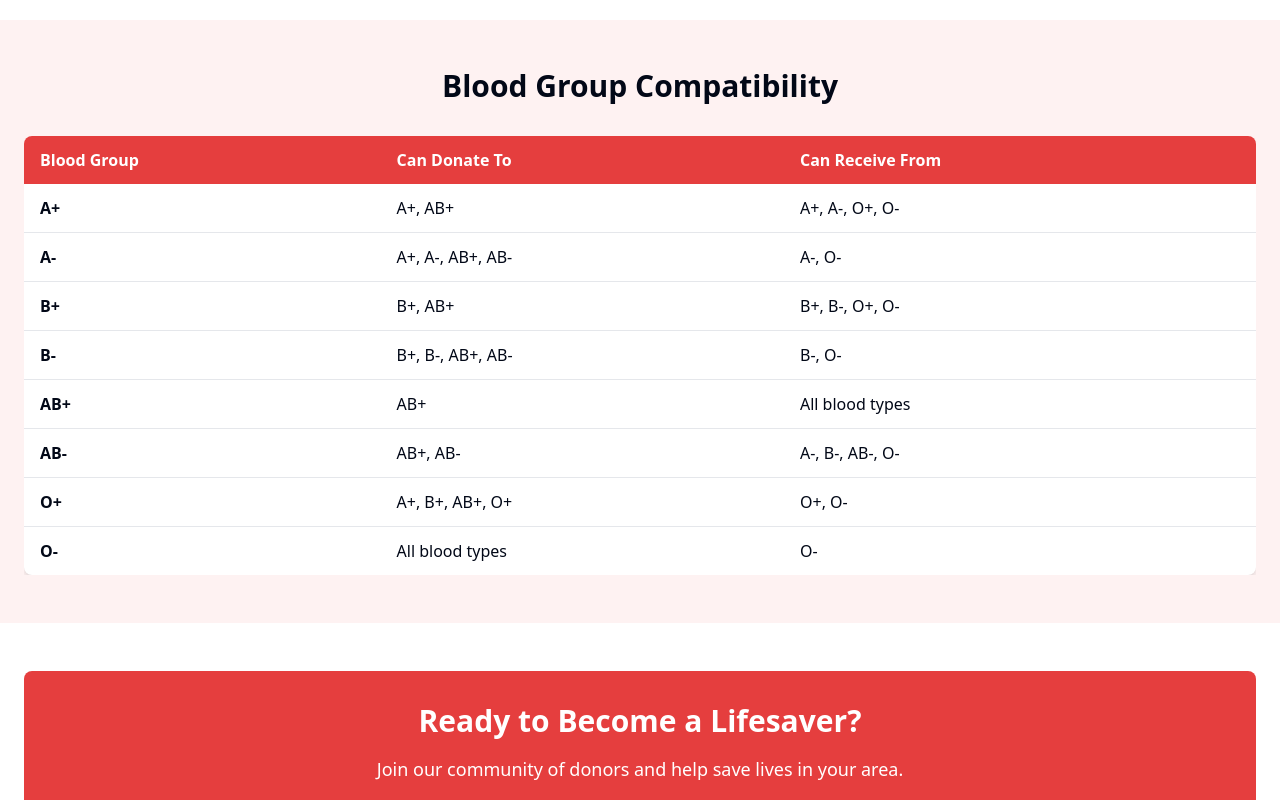
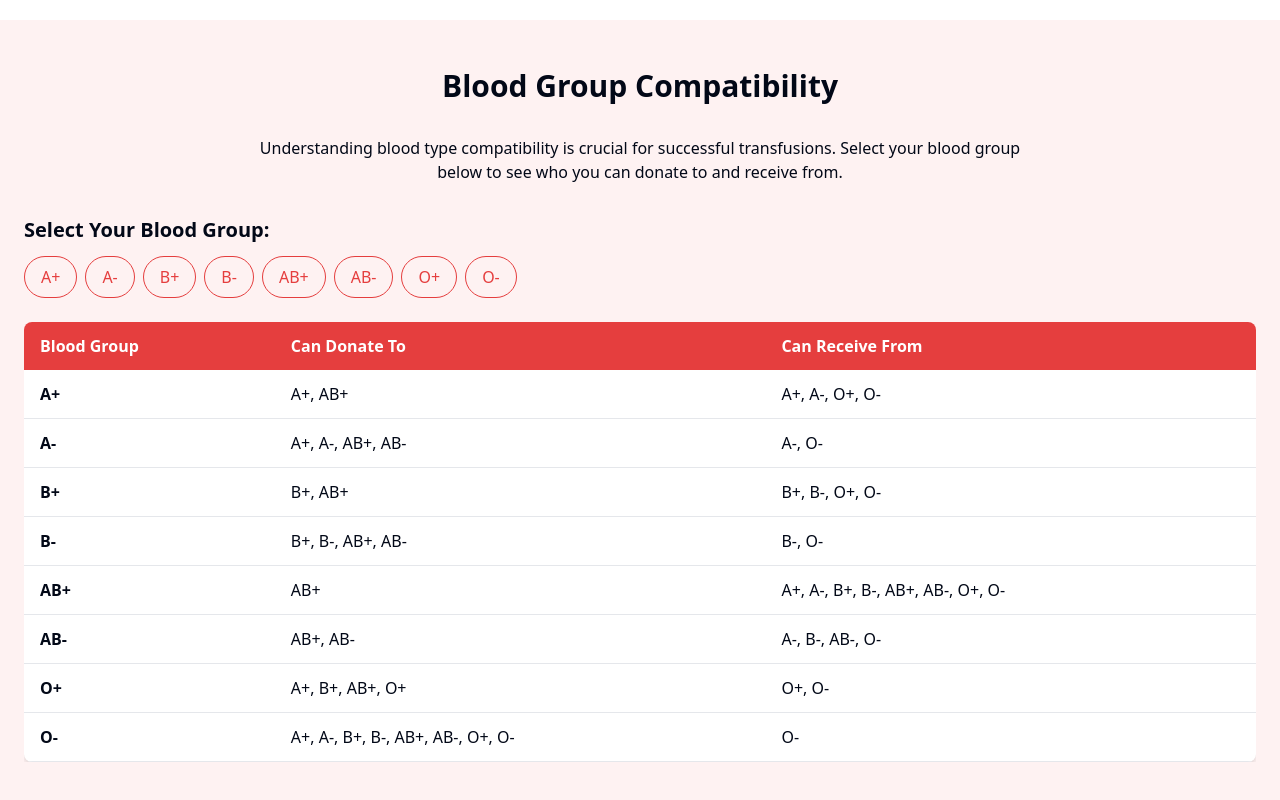
Before and after one commit to Patilyash22/jeevanseva-blood-connect, a React (Vite) app: page / in a window 1280 px wide. Shown: the part 1060-1860 px from the top of the page. Built offline with nearby package versions, Linux system fonts and the light colour scheme.

Commit message:
Refactor: Improve blood compatibility section
Make the blood compatibility section more interactive.

```diff
--- /dev/null
+++ b/src/components/BloodCompatibilityChart.tsx
@@ -0,0 +1,126 @@
+
+import React, { useState } from 'react';
+import { BloodGroup, bloodGroups } from '@/types/donor';
+
+const BloodCompatibilityChart = () => {
+  const [selectedBloodGroup, setSelectedBloodGroup] = useState<BloodGroup | null>(null);
+
+  // Blood compatibility data
+  const compatibilityMap: Record<BloodGroup, { canDonateTo: BloodGroup[], canReceiveFrom: BloodGroup[] }> = {
+    'A+': {
+      canDonateTo: ['A+', 'AB+'],
+      canReceiveFrom: ['A+', 'A-', 'O+', 'O-']
+    },
+    'A-': {
+      canDonateTo: ['A+', 'A-', 'AB+', 'AB-'],
+      canReceiveFrom: ['A-', 'O-']
+    },
+    'B+': {
+      canDonateTo: ['B+', 'AB+'],
+      canReceiveFrom: ['B+', 'B-', 'O+', 'O-']
+    },
+    'B-': {
+      canDonateTo: ['B+', 'B-', 'AB+', 'AB-'],
+      canReceiveFrom: ['B-', 'O-']
+    },
+    'AB+': {
+      canDonateTo: ['AB+'],
+      canReceiveFrom: ['A+', 'A-', 'B+', 'B-', 'AB+', 'AB-', 'O+', 'O-']
+    },
+    'AB-': {
+      canDonateTo: ['AB+', 'AB-'],
+      canReceiveFrom: ['A-', 'B-', 'AB-', 'O-']
+    },
+    'O+': {
+      canDonateTo: ['A+', 'B+', 'AB+', 'O+'],
+      canReceiveFrom: ['O+', 'O-']
+    },
+    'O-': {
+      canDonateTo: ['A+', 'A-', 'B+', 'B-', 'AB+', 'AB-', 'O+', 'O-'],
+      canReceiveFrom: ['O-']
+    }
+  };
+
+  const getCompatibilityClass = (group: BloodGroup, type: 'donate' | 'receive') => {
+    if (!selectedBloodGroup) return '';
+
+    const isCompatible = type === 'donate'
+      ? compatibilityMap[selectedBloodGroup].canDonateTo.includes(group)
+      : compatibilityMap[selectedBloodGroup].canReceiveFrom.includes(group);
+
+    return isCompatible ? 'bg-green-100 text-green-800' : 'bg-red-100 text-red-800';
+  };
+
+  return (
+    <div className="w-full">
+      <div className="mb-6">
+        <h3 className="text-xl font-semibold mb-3">Select Your Blood Group:</h3>
+        <div className="flex flex-wrap gap-2">
+          {bloodGroups.map((group) => (
+            <button
+              key={group}
+              onClick={() => setSelectedBloodGroup(group)}
+              className={`px-4 py-2 rounded-full border font-medium transition-all ${
+                selectedBloodGroup === group
+                  ? 'bg-jeevanseva-red text-white border-jeevanseva-red'
+                  : 'border-jeevanseva-red text-jeevanseva-red hover:bg-jeevanseva-light'
+              }`}
+            >
+              {group}
+            </button>
+          ))}
+        </div>
+      </div>
+
+      <div className="overflow-x-auto">
+        <table className="w-full bg-white shadow-md rounded-lg overflow-hidden">
+          <thead className="bg-jeevanseva-red text-white">
+            <tr>
+              <th className="py-3 px-4 text-left">Blood Group</th>
+              <th className="py-3 px-4 text-left">Can Donate To</th>
+              <th className="py-3 px-4 text-left">Can Receive From</th>
+            </tr>
+          </thead>
+          <tbody>
+            {bloodGroups.map((group) => (
+              <tr
+                key={group}
+                className={`border-b border-gray-200 ${
+                  selectedBloodGroup === group ? 'bg-jeevanseva-light' : ''
+                }`}
+              >
+                <td className="py-3 px-4 font-semibold">{group}</td>
+                <td className={`py-3 px-4 ${selectedBloodGroup ? getCompatibilityClass(group, 'donate') : ''}`}>
+                  {compatibilityMap[group].canDonateTo.join(', ')}
+                </td>
+                <td className={`py-3 px-4 ${selectedBloodGroup ? getCompatibilityClass(group, 'receive') : ''}`}>
+                  {compatibilityMap[group].canReceiveFrom.join(', ')}
+                </td>
+              </tr>
+            ))}
+          </tbody>
+        </table>
+      </div>
+
+      {selectedBloodGroup && (
+        <div className="mt-6 p-4 rounded-lg bg-jeevanseva-light">
+          <h4 className="font-semibold text-lg mb-2">Blood Group {selectedBloodGroup} Compatibility:</h4>
+          <p className="mb-2">
+            <span className="font-medium">Can donate to: </span>
+            <span className="bg-green-100 text-green-800 px-2 py-1 rounded">
+              {compatibilityMap[selectedBloodGroup].canDonateTo.join(', ')}
+            </span>
+          </p>
+          <p>
+            <span className="font-medium">Can receive from: </span>
+            <span className="bg-green-100 text-green-800 px-2 py-1 rounded">
+              {compatibilityMap[selectedBloodGroup].canReceiveFrom.join(', ')}
+            </span>
+          </p>
+        </div>
+      )}
+    </div>
+  );
+};
+
+export default BloodCompatibilityChart;
--- a/src/pages/HomePage.tsx
+++ b/src/pages/HomePage.tsx
@@ -1,6 +1,6 @@
-
 import React from 'react';
 import { Link } from 'react-router-dom';
+import BloodCompatibilityChart from '@/components/BloodCompatibilityChart';
 
 const HomePage = () => {
   return (
@@ -65,63 +65,15 @@ const HomePage = () => {
         </div>
       </div>
 
-      {/* Blood Groups Info */}
+      {/* Blood Groups Info - Updated with Interactive Chart */}
       <div className="bg-jeevanseva-light py-12">
         <div className="container mx-auto px-4 md:px-6">
           <h2 className="text-3xl font-bold mb-8 text-center">Blood Group Compatibility</h2>
-          <div className="overflow-x-auto">
-            <table className="w-full bg-white shadow-md rounded-lg overflow-hidden">
-              <thead className="bg-jeevanseva-red text-white">
-                <tr>
-                  <th className="py-3 px-4 text-left">Blood Group</th>
-                  <th className="py-3 px-4 text-left">Can Donate To</th>
-                  <th className="py-3 px-4 text-left">Can Receive From</th>
-                </tr>
-              </thead>
-              <tbody>
-                <tr className="border-b border-gray-200">
-                  <td className="py-3 px-4 font-semibold">A+</td>
-                  <td className="py-3 px-4">A+, AB+</td>
-                  <td className="py-3 px-4">A+, A-, O+, O-</td>
-                </tr>
-                <tr className="border-b border-gray-200">
-                  <td className="py-3 px-4 font-semibold">A-</td>
-                  <td className="py-3 px-4">A+, A-, AB+, AB-</td>
-                  <td className="py-3 px-4">A-, O-</td>
-                </tr>
-                <tr className="border-b border-gray-200">
-                  <td className="py-3 px-4 font-semibold">B+</td>
-                  <td className="py-3 px-4">B+, AB+</td>
-                  <td className="py-3 px-4">B+, B-, O+, O-</td>
-                </tr>
-                <tr className="border-b border-gray-200">
-                  <td className="py-3 px-4 font-semibold">B-</td>
-                  <td className="py-3 px-4">B+, B-, AB+, AB-</td>
-                  <td className="py-3 px-4">B-, O-</td>
-                </tr>
-                <tr className="border-b border-gray-200">
-                  <td className="py-3 px-4 font-semibold">AB+</td>
-                  <td className="py-3 px-4">AB+</td>
-                  <td className="py-3 px-4">All blood types</td>
-                </tr>
-                <tr className="border-b border-gray-200">
-                  <td className="py-3 px-4 font-semibold">AB-</td>
-                  <td className="py-3 px-4">AB+, AB-</td>
-                  <td className="py-3 px-4">A-, B-, AB-, O-</td>
-                </tr>
-                <tr className="border-b border-gray-200">
-                  <td className="py-3 px-4 font-semibold">O+</td>
-                  <td className="py-3 px-4">A+, B+, AB+, O+</td>
-                  <td className="py-3 px-4">O+, O-</td>
-                </tr>
-                <tr>
-                  <td className="py-3 px-4 font-semibold">O-</td>
-                  <td className="py-3 px-4">All blood types</td>
-                  <td className="py-3 px-4">O-</td>
-                </tr>
-              </tbody>
-            </table>
-          </div>
+          <p className="text-center mb-8 max-w-3xl mx-auto">
+            Understanding blood type compatibility is crucial for successful transfusions.
+            Select your blood group below to see who you can donate to and receive from.
+          </p>
+          <BloodCompatibilityChart />
         </div>
       </div>
 
```
